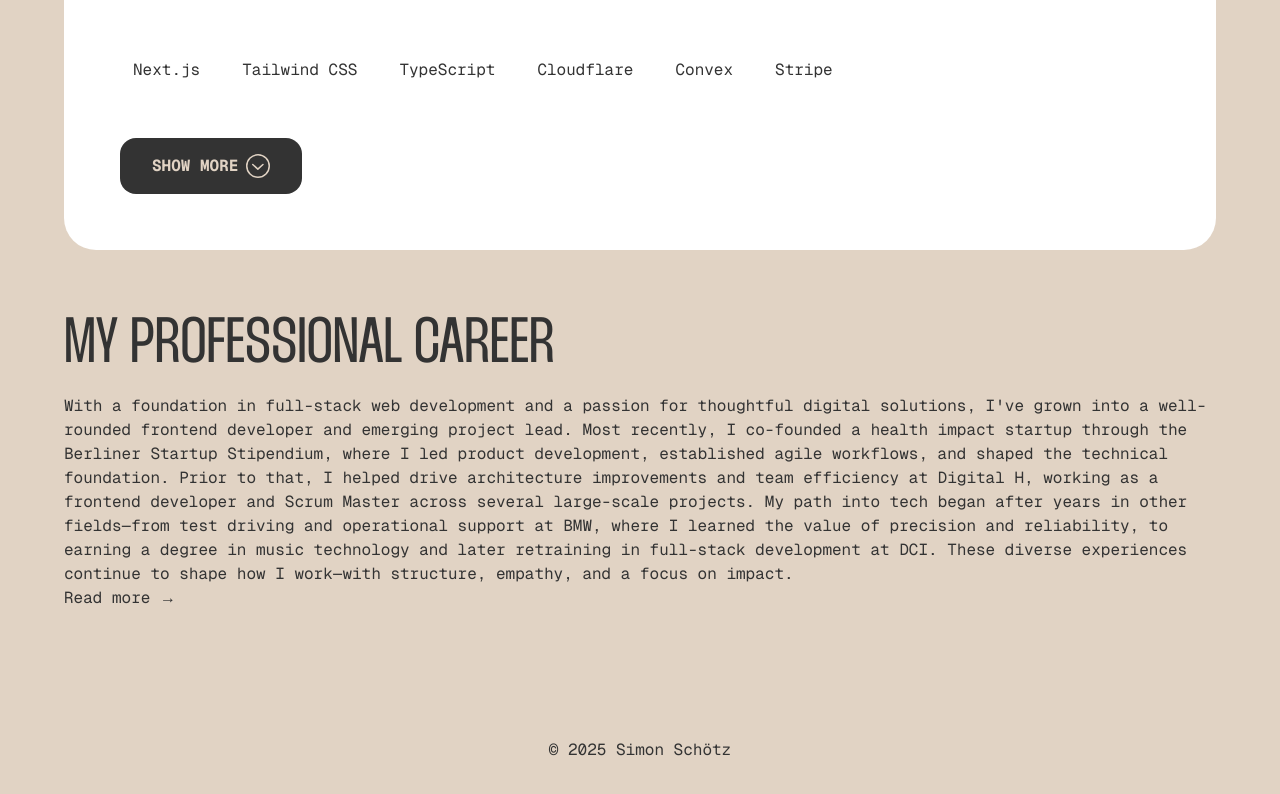
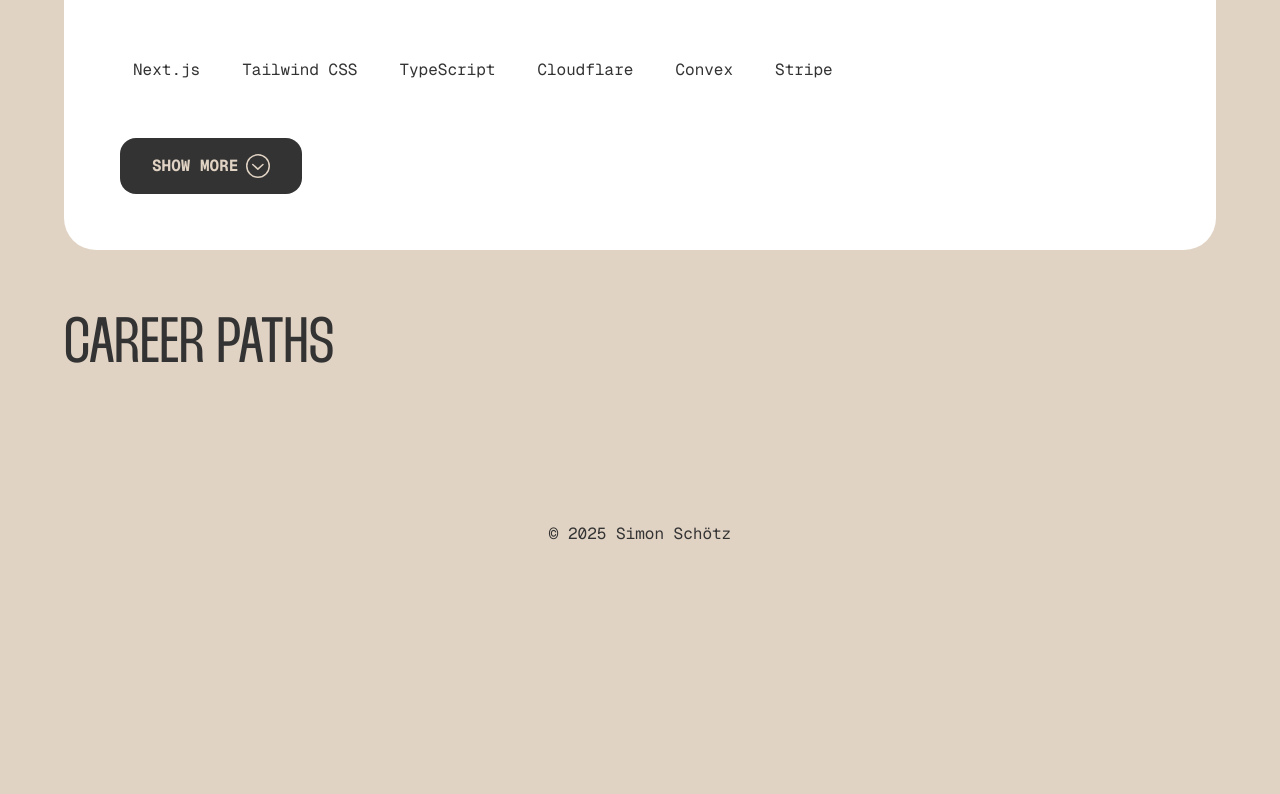
Before and after one commit to SimonSchoetz/simon-schoetz-website-2025, a Next.js app: page / in a window 1280 px wide. Shown: the part 1689-2483 px from the top of the page. After the commit the page ends 2299 px from the top, so only its background shows below. Built offline with nearby package versions, Linux system fonts and the light colour scheme.

Commit message:
remove last usages of SectionProps type

```diff
--- a/app/_components/CareerPathsSection.tsx
+++ b/app/_components/CareerPathsSection.tsx
@@ -1,36 +1,12 @@
-import { Section, H2, RouterItem } from '@/components';
-import { Route } from '@/enums';
-import { FCProps, SectionProps } from '@/types';
+import { Section, H2 } from '@/components';
+import { FCProps, HtmlProps } from '@/types';
 
-type Props = SectionProps;
-
-export const CareerPathsSection: FCProps<Props> = ({ ...props }) => {
+export const CareerPathsSection: FCProps<HtmlProps<'section'>> = ({
+  ...props
+}) => {
   return (
     <Section {...props}>
-      <H2 text='My Professional Career' className='mb-4' />
-
-      <p>
-        With a foundation in full-stack web development and a passion for
-        thoughtful digital solutions, I&apos;ve grown into a well-rounded
-        frontend developer and emerging project lead. Most recently, I
-        co-founded a health impact startup through the Berliner Startup
-        Stipendium, where I led product development, established agile
-        workflows, and shaped the technical foundation. Prior to that, I helped
-        drive architecture improvements and team efficiency at Digital H,
-        working as a frontend developer and Scrum Master across several
-        large-scale projects. My path into tech began after years in other
-        fields—from test driving and operational support at BMW, where I learned
-        the value of precision and reliability, to earning a degree in music
-        technology and later retraining in full-stack development at DCI. These
-        diverse experiences continue to shape how I work—with structure,
-        empathy, and a focus on impact.
-      </p>
-
-      <RouterItem
-        href={Route.CAREER_PATHS}
-        label='Read more →'
-        className='font-mono'
-      />
+      <H2 text='Career Paths' className='mb-4' />
     </Section>
   );
 };
--- a/app/_components/HeroSection.tsx
+++ b/app/_components/HeroSection.tsx
@@ -1,10 +1,8 @@
 import { Section, H1 } from '@/components';
-import { FCProps, SectionProps } from '@/types';
+import { FCProps, HtmlProps } from '@/types';
 import Image from 'next/image';
 
-type Props = SectionProps;
-
-export const HeroSection: FCProps<Props> = ({ ...props }) => {
+export const HeroSection: FCProps<HtmlProps<'section'>> = ({ ...props }) => {
   return (
     <Section {...props}>
       <div className='flex flex-col sm:flex-row content-center sm:items-start gap-9'>
--- a/components/Section.tsx
+++ b/components/Section.tsx
@@ -1,7 +1,7 @@
 import { PropsWithChildren } from 'react';
-import { FCProps, SectionProps } from '@/types';
+import { FCProps, HtmlProps } from '@/types';
 
-export const Section: FCProps<PropsWithChildren<SectionProps>> = ({
+export const Section: FCProps<PropsWithChildren<HtmlProps<'section'>>> = ({
   children,
   ...props
 }) => {
--- a/types/html-props.ts
+++ b/types/html-props.ts
@@ -2,8 +2,3 @@ import { JSX } from 'react';
 
 export type HtmlProps<T extends keyof JSX.IntrinsicElements> =
   JSX.IntrinsicElements[T];
-
-/**
- * @deprecated Use HtmlProps instead.
- */
-export type SectionProps = HtmlProps<'section'>;
```
